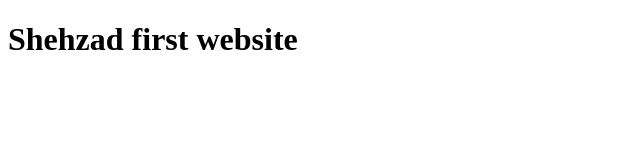
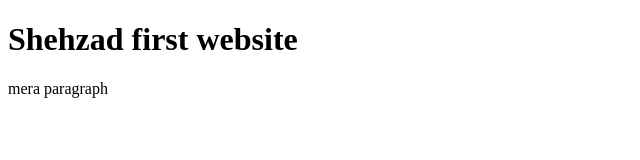
Before and after one commit to shehza-d/practice-code, a plain HTML site: page index.html in a window 1280 px wide. Shown: the whole page, without its empty margins (0-640 px from the left). Drawn offline with Linux system fonts and the light colour scheme.

Commit message:
kuxh bhi

```diff
--- a/index.html
+++ b/index.html
@@ -7,5 +7,7 @@
 </head>
 <body>
     <h1>Shehzad first website</h1>
+
+    <p>mera paragraph</p>
 </body>
 </html>
```
Also changed, not shown: table-01.jpg (added).
